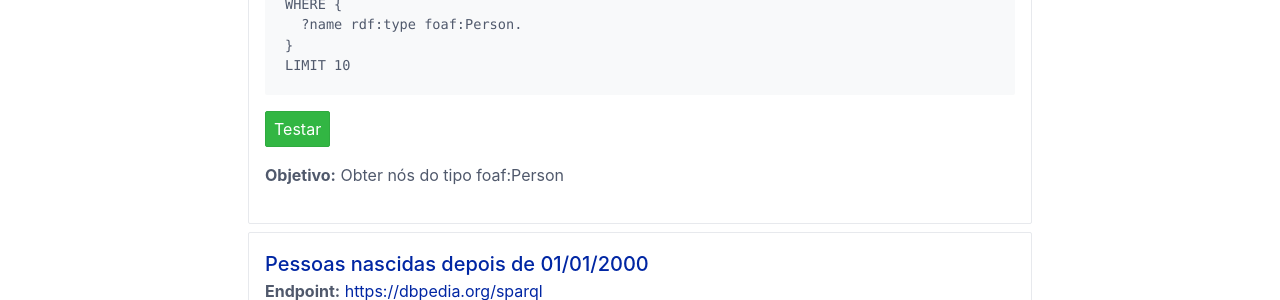
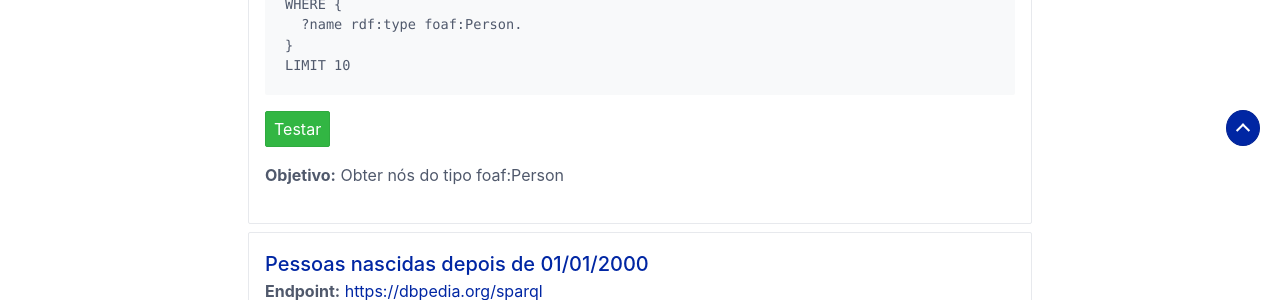
Before and after one commit to LinkedOpenDataUFRJ/Semantic-Data, a Jekyll site: the page built from index.html, in a window 1280 px wide. Shown: the part 734-1034 px from the top of the page. Built offline with Jekyll 4.4.1, drawn with Linux system fonts in a browser that asks for light colours.

Commit message:
back to top button

```diff
--- a/_layouts/default.html
+++ b/_layouts/default.html
@@ -3,7 +3,7 @@
 
   {% include head.html %}
 
-  <body>
+  <body id="top">
     <div class="container grid-lg">
     {% include header.html %}
     <div class="divider"></div>
--- a/css/main.scss
+++ b/css/main.scss
@@ -70,7 +70,7 @@ $primary-color: #0026a3;
 
 /*! Spectre.css Icons v#{$version} | MIT License | github.com/picturepan2/spectre */
 // Icons
-// @import "spectre/icons/icons-core";
-// @import "spectre/icons/icons-navigation";
+@import "spectre/icons/icons-core";
+@import "spectre/icons/icons-navigation";
 // @import "spectre/icons/icons-action";
 // @import "spectre/icons/icons-object";
--- a/index.html
+++ b/index.html
@@ -43,3 +43,9 @@ layout: default
     </div>
   </div>
 </div>
+
+<a href="#top">
+  <button class="btn btn-primary circle" style="position: fixed; bottom: 20px; right: 20px;">
+    <i class="icon icon-arrow-up"></i>
+  </button>
+</a>
```
